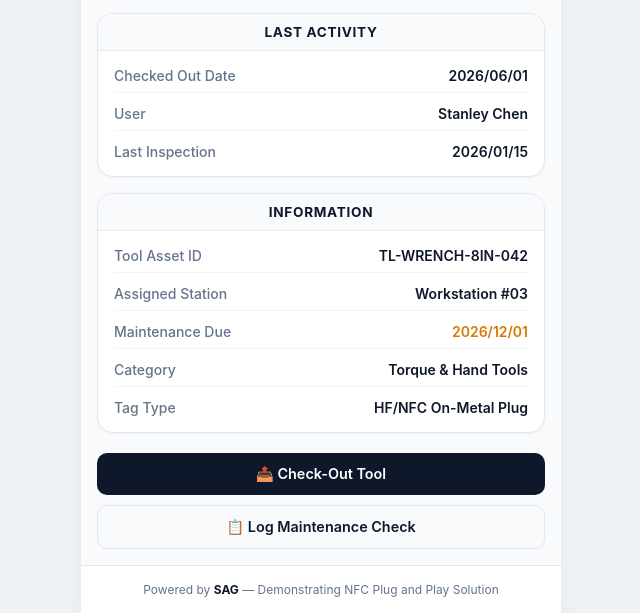
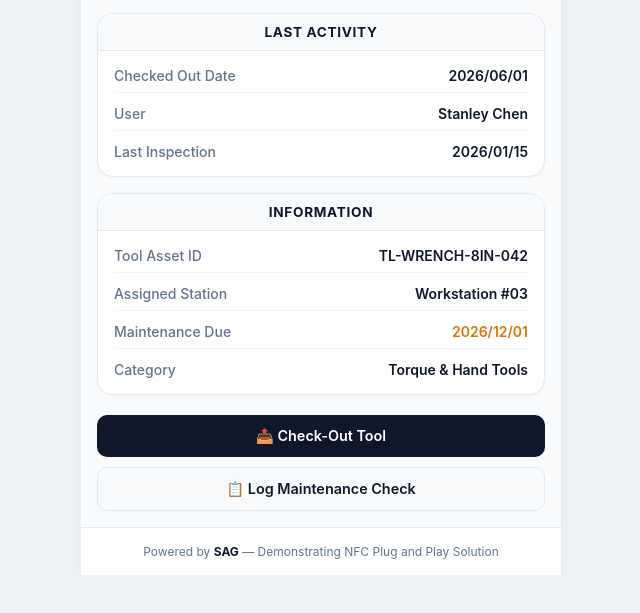
Before and after one commit to ariel4122123/M7-plug-tag, a plain HTML site: page index.html in a window 1280 px wide. Shown: the part 412-1025 px from the top of the page, without its empty margins (319-959 px from the left). After the commit the page ends 987 px from the top, so only its background shows below. Drawn offline with Linux system fonts and the light colour scheme.

Commit message:
Update index.html

```diff
--- a/index.html
+++ b/index.html
@@ -344,10 +344,6 @@
               <span class="data-label">Category</span>
               <span class="data-value">Torque & Hand Tools</span>
             </div>
-            <div class="data-row">
-              <span class="data-label">Tag Type</span>
-              <span class="data-value">HF/NFC On-Metal Plug</span>
-            </div>
           </div>
         </div>
       </section>
```
